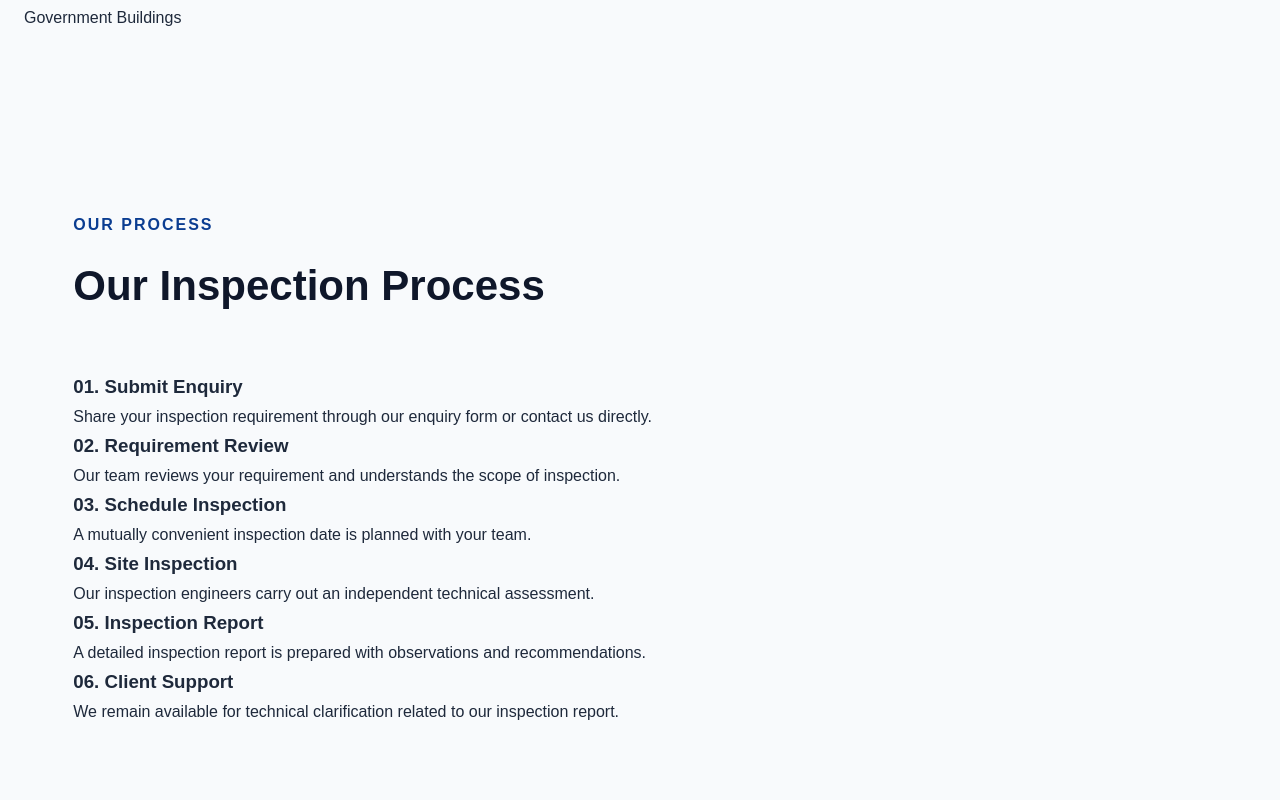
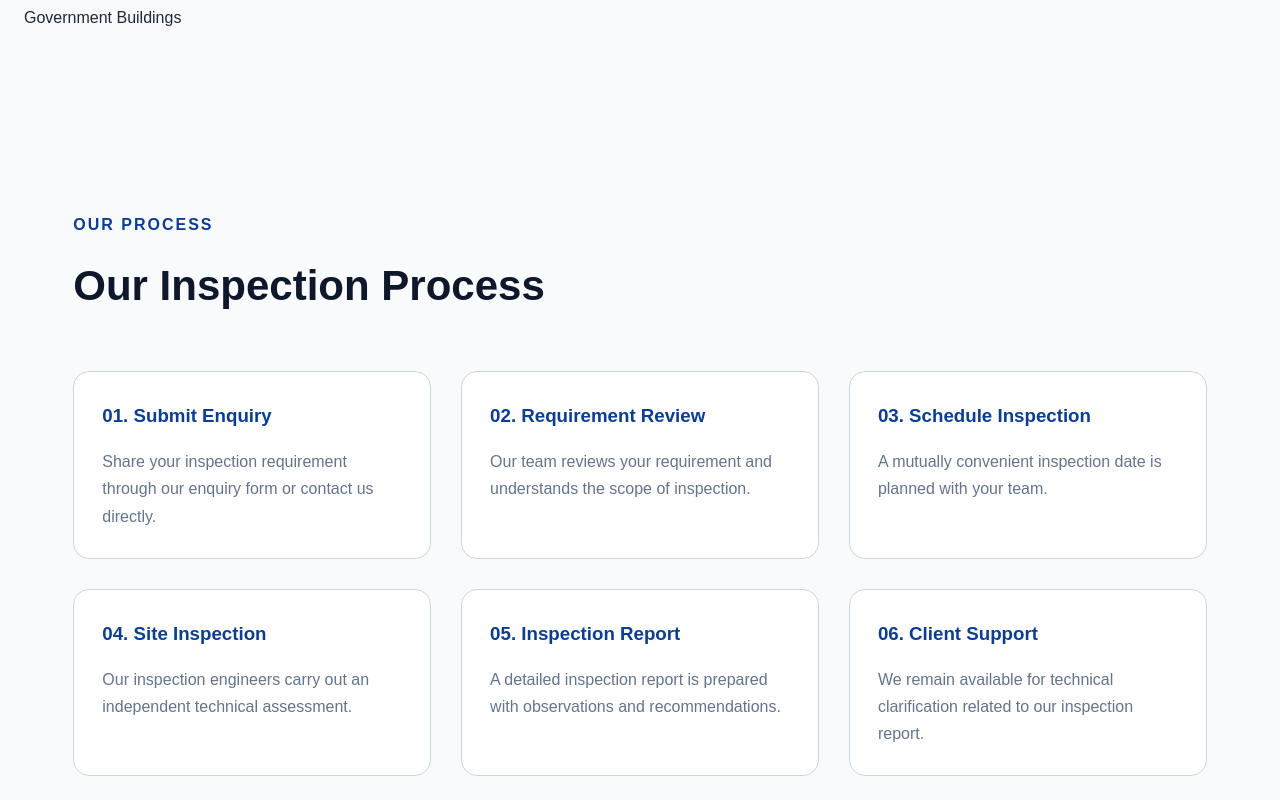
Before and after one commit to pradeepmurthy1992/truaxis-website, a React (Vite) app: page / in a window 1280 px wide. Shown: the part 2680-3480 px from the top of the page. Built offline with nearby package versions, Linux system fonts and the light colour scheme.

Commit message:
Update global.css

```diff
--- a/src/styles/global.css
+++ b/src/styles/global.css
@@ -3,6 +3,7 @@
 @import "./hero.css";
 @import "./about.css";
 @import "./services.css";
+@import "./process.css";
 @import "./contact.css";
 @import "./footer.css";
 @import "./responsive.css";
```
